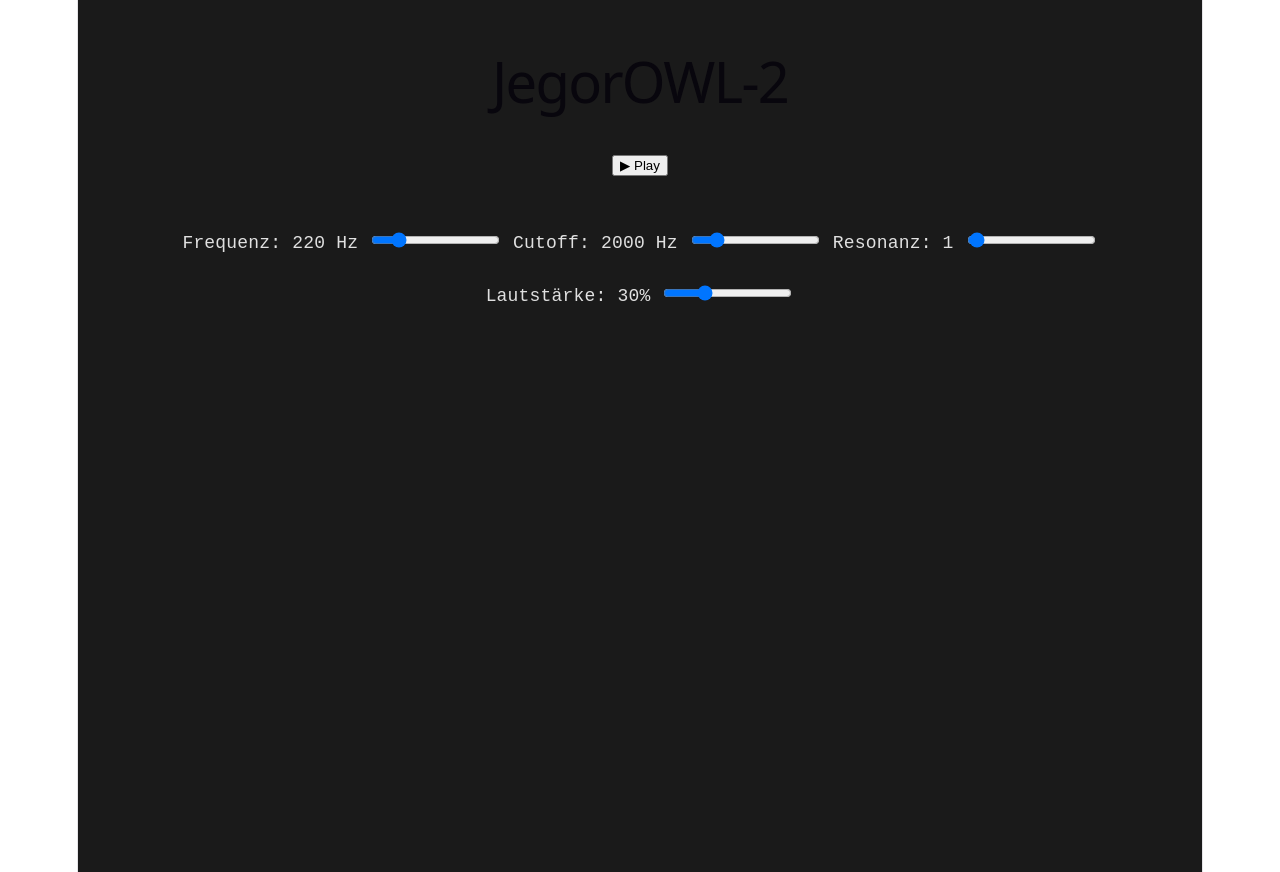
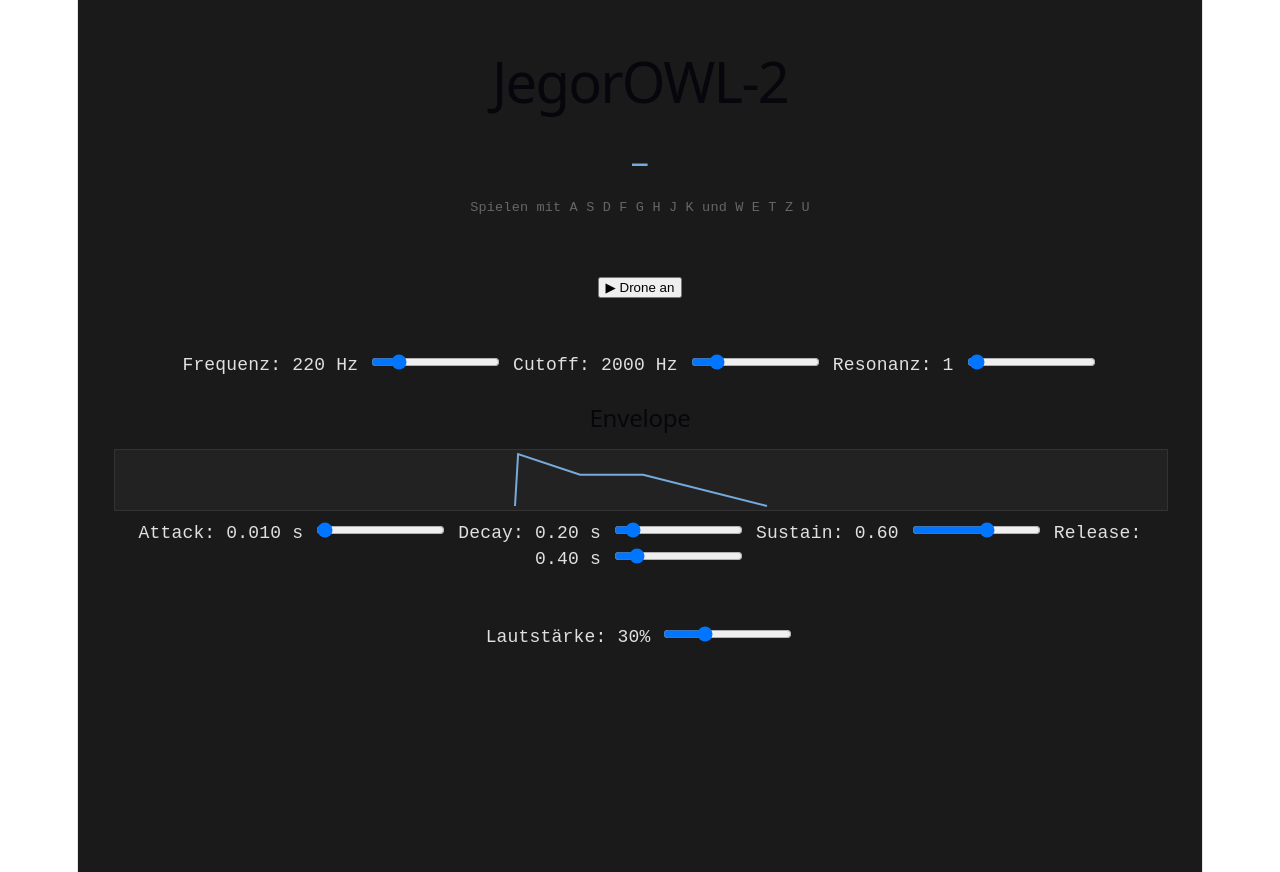
Before and after one commit to s-jegorow/JegorOWL-2, a Svelte app: page / in a window 1280 px wide. Built offline with nearby package versions, Linux system fonts and the light colour scheme.

Commit message:
update: adsr, notes + keyboard-translation, panic/declick added

```diff
--- a/src/App.svelte
+++ b/src/App.svelte
@@ -1,12 +1,23 @@
 <script lang="ts">
   import * as engine from './audio/engine';
+  import { noteName } from './audio/notes';
 
-  let isPlaying = $state(false);
+  const KEY_MAP: Record<string, number> = {
+    a: 60, w: 61, s: 62, e: 63, d: 64, f: 65, t: 66,
+    g: 67, z: 68, y: 68, h: 69, u: 70, j: 71, k: 72,
+  };
+
+  let activeNote: number | null = $state(null);
+  let isDrone = $state(false);
+
   let frequency = $state(220);
   let cutoff = $state(2000);
   let resonance = $state(1);
   let volume = $state(0.3);
-
+  let attack = $state(0.01);
+  let decay = $state(0.2);
+  let sustain = $state(0.6);
+  let release = $state(0.4);
 
   $effect(() => {
     engine.setResonance(resonance);
@@ -16,6 +27,11 @@
     engine.setFrequency(frequency);
   });
 
+  $effect(() => { engine.setAttack(attack); });
+  $effect(() => { engine.setDecay(decay); });
+  $effect(() => { engine.setSustain(sustain); });
+  $effect(() => { engine.setRelease(release); });
+
   $effect(() => {
     engine.setCutoff(cutoff);
   });
@@ -24,26 +40,95 @@
     engine.setVolume(volume);
   });
 
-  function toggleTone(): void {
-    if (isPlaying) {
-      engine.noteOff();
-      isPlaying = false;
+  let envelopePoints = $derived.by(() => {
+    const viewW = 260;
+    const height = 60;
+    const pad = 4;
+    const sustainFrac = 0.25;
+
+    const inner = viewW - 2 * pad;
+    const timeW = inner * (1 - sustainFrac);
+    const sustainW = inner * sustainFrac;
+
+    const total = attack + decay + release || 1;
+    const aW = timeW * (attack / total);
+    const dW = timeW * (decay / total);
+    const rW = timeW * (release / total);
+
+    const bottom = height - pad;
+    const top = pad;
+    const sustainY = bottom - sustain * (bottom - top);
+
+    let x = pad;
+    const points: [number, number][] = [[x, bottom]];
+    x += aW; points.push([x, top]);
+    x += dW; points.push([x, sustainY]);
+    x += sustainW; points.push([x, sustainY]);
+    x += rW; points.push([x, bottom]);
+
+    return points.map(([px, py]) => `${px.toFixed(1)},${py.toFixed(1)}`).join(' ');
+  });
+
+  //fix: ignore holddown-repeat
+  function handleKeyDown(event: KeyboardEvent): void {
+    if (event.repeat) return;
+
+    const tag = (event.target as HTMLElement).tagName;
+    if (tag === 'INPUT' || tag === 'SELECT' || tag === 'TEXTAREA') return;
+
+    const note = KEY_MAP[event.key.toLowerCase()];
+    if (note === undefined) return;
+
+    engine.noteOn(note);
+    activeNote = note;
+  }
+
+  function handleKeyUp(event: KeyboardEvent): void {
+    const note = KEY_MAP[event.key.toLowerCase()];
+    if (note === undefined) return;
+
+    engine.noteOff(note);
+    if (activeNote === note) activeNote = null;
+  }
+
+  function handleBlur(): void {
+    engine.allNotesOff();
+    activeNote = null;
+  }
+
+  function toggleDrone(): void {
+    if (isDrone) {
+      engine.droneOff();
+      isDrone = false;
     } else {
-      engine.noteOn();
-      isPlaying = true;
+      engine.droneOn();
+      isDrone = true;
     }
   }
 </script>
+
+<svelte:window
+  onkeydown={handleKeyDown}
+  onkeyup={handleKeyUp}
+  onblur={handleBlur}
+/>
 
 <main>
   <h1>JegorOWL-2</h1>
   <br/>
   <center>
-  <button onclick={toggleTone}>
-    {isPlaying ? '■ Stop' : '▶ Play'}
+    <p class="status">{activeNote !== null ? noteName(activeNote) : '–'}</p>
+    <p class="hint">Spielen mit A S D F G H J K und W E T Z U</p>
+  </center>
+  <br/><br/>
+
+  <center>
+    <button onclick={toggleDrone}>
+      {isDrone ? '■ Drone aus' : '▶ Drone an'}
     </button>
   </center>
   <br/><br/>
+
   <label>
     Frequenz: {frequency} Hz
     <input type="range" min="50" max="1000" bind:value={frequency} />
@@ -59,6 +144,36 @@
     <input type="range" min="0.5" max="20" step="0.1" bind:value={resonance} />
   </label>
   <br/><br/>
+
+  <section>
+    <h2>Envelope</h2>
+
+    <svg class="envelope" viewBox="0 0 260 60">
+      <polyline points={envelopePoints} fill="none" stroke="#7ad" stroke-width="2" />
+    </svg>
+
+    <label>
+      Attack: {attack.toFixed(3)} s
+      <input type="range" min="0.001" max="2" step="0.001" bind:value={attack} />
+    </label>
+
+    <label>
+      Decay: {decay.toFixed(2)} s
+      <input type="range" min="0" max="2" step="0.01" bind:value={decay} />
+    </label>
+
+    <label>
+      Sustain: {sustain.toFixed(2)}
+      <input type="range" min="0" max="1" step="0.01" bind:value={sustain} />
+    </label>
+
+    <label>
+      Release: {release.toFixed(2)} s
+      <input type="range" min="0.01" max="3" step="0.01" bind:value={release} />
+    </label>
+  </section>
+  <br/><br/>
+
   <center>
     <label>
       Lautstärke: {Math.round(volume * 100)}%
@@ -75,4 +190,13 @@
     min-height: 100vh;
     padding: 2rem;
   }
+  .status { font-size: 2rem; color: #7ad; margin: 0; min-height: 2.4rem; }
+  .hint { font-size: 0.75rem; color: #666; margin-top: 0; }
+  .envelope {
+    width: 100%;
+    height: 60px;
+    background: #222;
+    border: 1px solid #333;
+    margin-top: 0.5rem;
+  }
 </style>
--- a/src/audio/engine.ts
+++ b/src/audio/engine.ts
@@ -1,4 +1,5 @@
 import { getAudioContext } from './context';
+import { midiToFrequency } from './notes';
 
 interface AudioChain {
   ctx: AudioContext;
@@ -7,28 +8,43 @@ interface AudioChain {
 }
 
 interface EngineSettings {
+  waveform: OscillatorType;
   frequency: number;
   cutoff: number;
   resonance: number;
   volume: number;
+  attack: number;
+  decay: number;
+  sustain: number;
+  release: number;
 }
 
+type VoiceId = number | 'drone';
+
 let filter: BiquadFilterNode | null = null;
-let oscillator: OscillatorNode | null = null;
 let masterGain: GainNode | null = null;
 
+//current tone + adsr-magic
+let oscillator: OscillatorNode | null = null;
+let envelope: GainNode | null = null;
+let currentVoiceId: VoiceId | null = null;
+
 const settings: EngineSettings = {
+  waveform: 'sawtooth',
   frequency: 220,
   cutoff: 2000,
   resonance: 1,
-  volume: 0.3
-
+  volume: 0.3,
+  attack: 0.01,
+  decay: 0.2,
+  sustain: 0.6,
+  release: 0.4,
 };
 
 function ensureChain(): AudioChain {
   const ctx = getAudioContext();
 
-if (!filter || !masterGain) {
+  if (!filter) {
     filter = ctx.createBiquadFilter();
     filter.type = 'lowpass';
     filter.frequency.value = settings.cutoff;
@@ -44,6 +60,107 @@ if (!filter || !masterGain) {
   return { ctx, filter, masterGain };
 }
 
+function endVoice(fadeTime: number): void {
+  if (!oscillator || !envelope) return;
+
+  const now = getAudioContext().currentTime;
+
+  // local copy
+  const osc = oscillator;
+  const env = envelope;
+
+  env.gain.cancelScheduledValues(now);
+  env.gain.setValueAtTime(env.gain.value, now);
+  env.gain.linearRampToValueAtTime(0, now + fadeTime);
+
+  osc.stop(now + fadeTime + 0.02);
+  osc.onended = () => {
+    osc.disconnect();
+    env.disconnect();
+  };
+
+  oscillator = null;
+  envelope = null;
+  currentVoiceId = null;
+}
+
+function startVoice(frequency: number, id: VoiceId): void {
+  const { ctx, filter } = ensureChain();
+
+  if (oscillator) endVoice(0.005);
+
+  const now = ctx.currentTime;
+  const { attack, decay, sustain } = settings;
+
+  envelope = ctx.createGain();
+  oscillator = ctx.createOscillator();
+
+  oscillator.type = settings.waveform;
+  oscillator.frequency.value = frequency;
+
+  oscillator.connect(envelope);
+  envelope.connect(filter);
+
+  // adsr full attack
+  envelope.gain.cancelScheduledValues(now);
+  envelope.gain.setValueAtTime(0, now);
+  envelope.gain.linearRampToValueAtTime(1, now + attack);
+  envelope.gain.linearRampToValueAtTime(sustain, now + attack + decay);
+
+  oscillator.start(now);
+  currentVoiceId = id;
+}
+
+export function noteOn(midiNote: number): void {
+  startVoice(midiToFrequency(midiNote), midiNote);
+}
+
+export function noteOff(midiNote: number): void {
+  if (currentVoiceId !== midiNote) return;
+  endVoice(settings.release);
+}
+
+export function allNotesOff(): void {
+  if (oscillator && currentVoiceId !== 'drone') {
+    endVoice(0.01);
+  }
+}
+
+export function droneOn(): void {
+  startVoice(settings.frequency, 'drone');
+}
+
+export function droneOff(): void {
+  if (currentVoiceId !== 'drone') return;
+  endVoice(settings.release);
+}
+
+export function setFrequency(value: number): void {
+  settings.frequency = value;
+  if (oscillator && currentVoiceId === 'drone') {
+    oscillator.frequency.value = value;
+  }
+}
+
+export function setWaveform(value: OscillatorType): void {
+  settings.waveform = value;
+  if (oscillator && envelope) {
+    const now = getAudioContext().currentTime;
+    const g = envelope.gain;
+    const current = g.value;
+    g.cancelScheduledValues(now);
+    g.setValueAtTime(current, now);
+    g.linearRampToValueAtTime(current * 0.5, now + 0.003);
+    oscillator.type = value;
+    g.linearRampToValueAtTime(current, now + 0.006);
+  }
+}
+
+export function setCutoff(value: number): void {
+  settings.cutoff = value;
+  if (filter) filter.frequency.value = value;
+}
+
 export function setResonance(value: number): void {
   settings.resonance = value;
   if (filter) filter.Q.value = value;
@@ -54,31 +171,8 @@ export function setVolume(value: number): void {
   if (masterGain) masterGain.gain.value = value;
 }
 
-export function noteOn(): void {
-  if (oscillator) return;
 
-  const { ctx, filter } = ensureChain();
-  oscillator = ctx.createOscillator();
-  oscillator.type = 'sawtooth';
-  oscillator.frequency.value = settings.frequency;
-  oscillator.connect(filter);
-  oscillator.start();
-}
-
-export function noteOff(): void {
-  if (!oscillator) return;
-
-  oscillator.stop();
-  oscillator.disconnect();
-  oscillator = null;
-}
-
-export function setFrequency(value: number): void {
-  settings.frequency = value;
-  if (oscillator) oscillator.frequency.value = value;
-}
-
-export function setCutoff(value: number): void {
-  settings.cutoff = value;
-  if (filter) filter.frequency.value = value;
-}
+export function setAttack(value: number): void { settings.attack = value; }
+export function setDecay(value: number): void { settings.decay = value; }
+export function setSustain(value: number): void { settings.sustain = value; }
+export function setRelease(value: number): void { settings.release = value; }
--- /dev/null
+++ b/src/audio/notes.ts
@@ -0,0 +1,11 @@
+export function midiToFrequency(note: number): number {
+  return 440 * Math.pow(2, (note - 69) / 12);
+}
+
+const NOTE_NAMES = ['C', 'C#', 'D', 'D#', 'E', 'F', 'F#', 'G', 'G#', 'A', 'A#', 'B'];
+
+export function noteName(note: number): string {
+  const name = NOTE_NAMES[note % 12];
+  const octave = Math.floor(note / 12) - 1;
+  return name + octave;
+}
--- a/src/main.ts
+++ b/src/main.ts
@@ -6,4 +6,5 @@ const app = mount(App, {
   target: document.getElementById('app')!,
 })
 
+
 export default app
```
Lines whose indentation alone changed are shown as unchanged.
